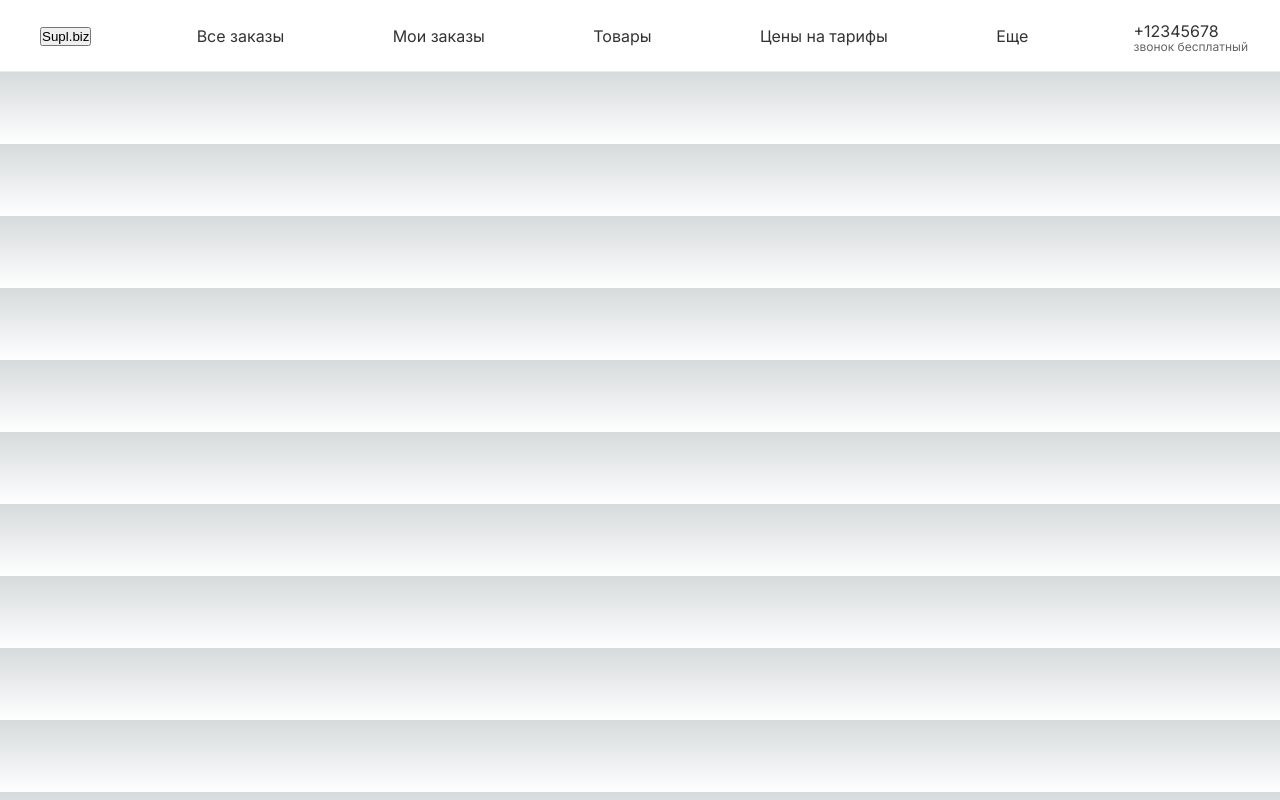
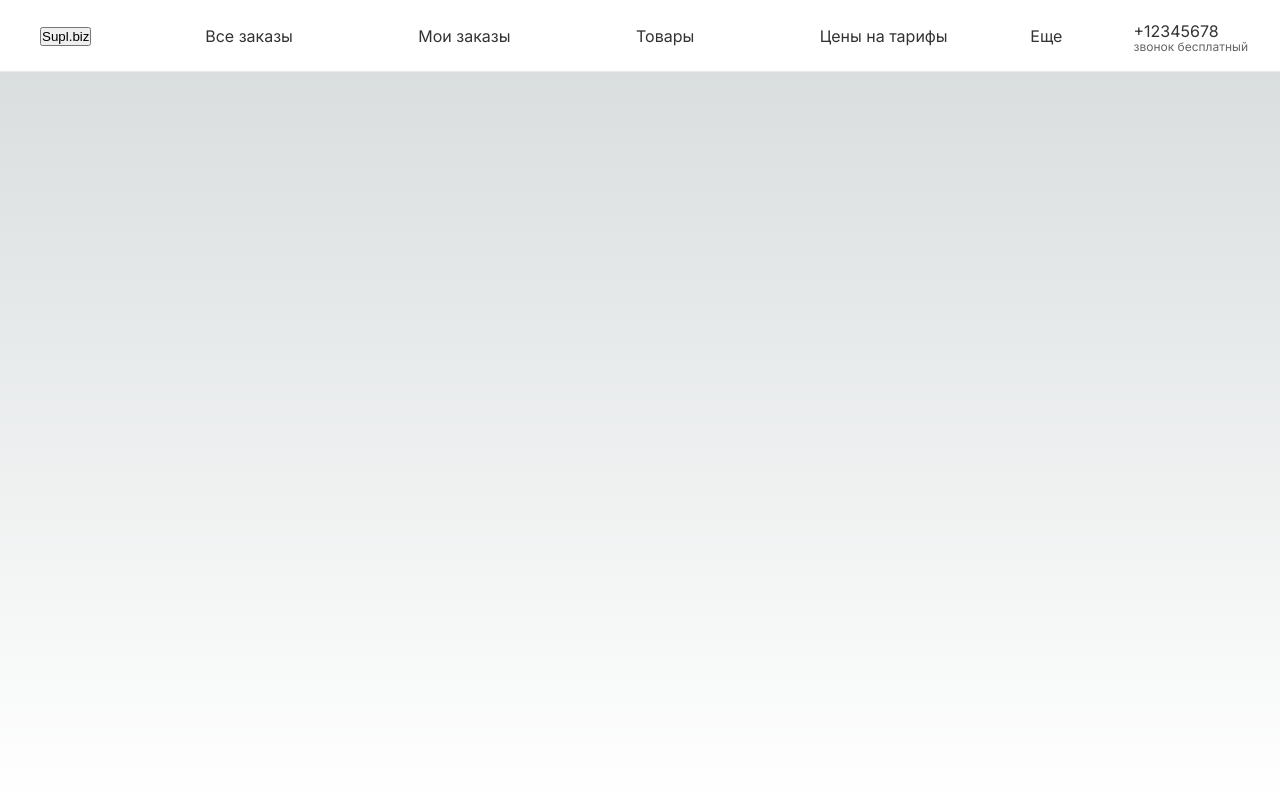
Before and after one commit to Nazzemax/bizplatform, a Next.js app: page / in a window 1280 px wide. Built offline with nearby package versions, Linux system fonts and the light colour scheme.

Commit message:
my task1

```diff
--- a/package.json
+++ b/package.json
@@ -10,7 +10,7 @@
   },
   "dependencies": {
     "next": "14.1.3",
-    "react": "^18",
+    "react": "^18.2.0",
     "react-dom": "^18",
     "sass": "^1.72.0",
     "scss": "^0.2.4"
--- a/src/app/navigation/Navigation.module.scss
+++ b/src/app/navigation/Navigation.module.scss
@@ -1,11 +1,13 @@
-.header{
+.header {
     position: sticky;
     top: 0;
     left: 0;
     z-index: 4100;
+    overflow: visible;
+    height: 100vh;
 }
 
-.page_header{
+.page_header {
     display: flex;
     align-items: center;
     justify-content: space-between;
@@ -16,20 +18,7 @@
     border-bottom: 1px solid #eaeaea;
 }
 
-.item_nav{
-    display: flex;
-    flex-grow: 1;
-    align-items: center;
-    justify-content: center !important;
-    min-width: 0;
-    max-width: 900px;
-    color: #333;
-    font-size: 16px;
-    line-height: 22px;
-
-}
-
-.nav{
+.item_nav {
     display: flex;
     flex-grow: 1;
     align-items: center;
@@ -41,30 +30,41 @@
     line-height: 22px;
 }
 
-.menu_item{
+.nav {
+    display: flex;
+    flex-grow: 1;
+    align-items: center;
+    justify-content: center !important;
+    min-width: 0;
+    max-width: 900px;
+    color: #333;
+    font-size: 16px;
+    line-height: 22px;
+}
+
+.menu_item {
     position: relative;
     flex-shrink: 0;
     margin-right: 40px;
-
 }
 
-.header_info{
+.header_info {
     display: flex;
     justify-content: flex-end;
     min-height: 24px;
 }
 
-.info{
+.info {
     flex-shrink: 0;
-    padding-right: 16px
+    padding-right: 16px;
 }
 
-.blog_phone{
+.blog_phone {
     display: flex;
     margin-bottom: -6px;
 }
 
-.item_phone{
+.item_phone {
     font-size: 16px;
     line-height: 22px;
     color: #333;
@@ -74,8 +74,51 @@
     margin-bottom: 6px;
 }
 
-.info{
+.info {
     color: #666;
     font-size: 12px;
     line-height: 10px;
 }
+
+.menu_item_d {
+    position: relative;
+}
+
+.dropdown {
+    position: absolute;
+    top: calc(110%);
+    left: 0;
+    margin-top: 20px;
+    width: 200px;
+    background-color: #fff;
+    border: 1px solid #ccc;
+    border-radius: 4px;
+    box-shadow: 0 2px 4px rgba(0, 0, 0, 0.1);
+    z-index: 0;
+    display: none;
+}
+
+.dropdown::after {
+    content: '';
+    display: block;
+    top: -30px;
+    height: 30px;
+    left: 0;
+    right: 0;
+    position: absolute;
+}
+
+.menu_item_d:hover .dropdown {
+    display: block;
+    z-index: 999;
+}
+
+
+.dropdown_menu {
+    padding: 8px 16px;
+    cursor: pointer;
+}
+
+.dropdown_menu:hover {
+    background-color: #f0f0f0;
+}
--- a/src/app/navigation/Navigation.tsx
+++ b/src/app/navigation/Navigation.tsx
@@ -1,6 +1,22 @@
-import React from 'react';
-import styles from "./Navigation.module.scss"
+'use client'
+import React, { useState } from 'react';
+import styles from "./Navigation.module.scss";
 
+const Select = ({text,options}:{text: string, options: string[]}) => {
+    const [hover,setHover] = useState(false)
+    return (
+        <div onMouseEnter={()=> setHover(true)} onMouseLeave={() =>  setHover(false)} className={styles.menu_item_d}>
+        {text}
+        <div className={styles.dropdown}>
+            {
+                options.map(item=>(
+                    <div className={styles.dropdown_menu} key={item}>{item}</div>
+                ))
+            }
+        </div>
+        </div>
+    )
+}
 const Navigation = () => {
   return (
     <div className={styles.header}>
@@ -11,20 +27,32 @@ const Navigation = () => {
         </div>
         <nav className={styles.item_nav}>
             <div className={styles.nav}>
-        <a href="" className= {styles.menu_item}>Все заказы</a>
+                <a href="" className={styles.menu_item}>Все заказы</a>
             </div>
             <div className={styles.nav}>
-        <a href="" className= {styles.menu_item}>Мои заказы</a>
+                <a href="" className={styles.menu_item}>Мои заказы</a>
             </div>
             <div className={styles.nav}>
-        <a href="" className= {styles.menu_item}>Товары</a>
+                <a href="" className={styles.menu_item}>Товары</a>
             </div>
             <div className={styles.nav}>
-        <a href="" className= {styles.menu_item}>Цены на тарифы</a>
+                <a href="" className={styles.menu_item}>Цены на тарифы</a>
             </div>
-    <div className={styles.nav}>
-        <a href="" className= {styles.menu_item_d}>Еще</a>
+        <Select text='Еще' options={['О платформе','Блог','Реквизиты']}/>
+            {/* <div className={styles.menu_item_d}>
+            Еще
+                <div className={styles.dropdown}>
+                    <div className={styles.dropdown_menu}></div>
+                    <div className={styles.dropdown_menu}></div>
+                    <div className={styles.dropdown_menu}></div>
+                    <div className={styles.dropdown_menu}>Купить баннер</div>
+                    <div className={styles.dropdown_menu}>Вакансии</div>
+                    <div className={styles.dropdown_menu}>СМИ о нас</div>
+                    <div className={styles.dropdown_menu}>Бонусы от партнеров</div>
+                    <div className={styles.dropdown_menu}>Помощь</div>
+                    <div className={styles.dropdown_menu}>Франшиза</div>
                 </div>
+            </div> */}
         </nav>
         <div className={styles.header_info}>
             <span className={styles.info}>
```
Also changed, not shown: 1 other file (tests, documents, lock files or other folders). Lines whose indentation alone changed are shown as unchanged.
